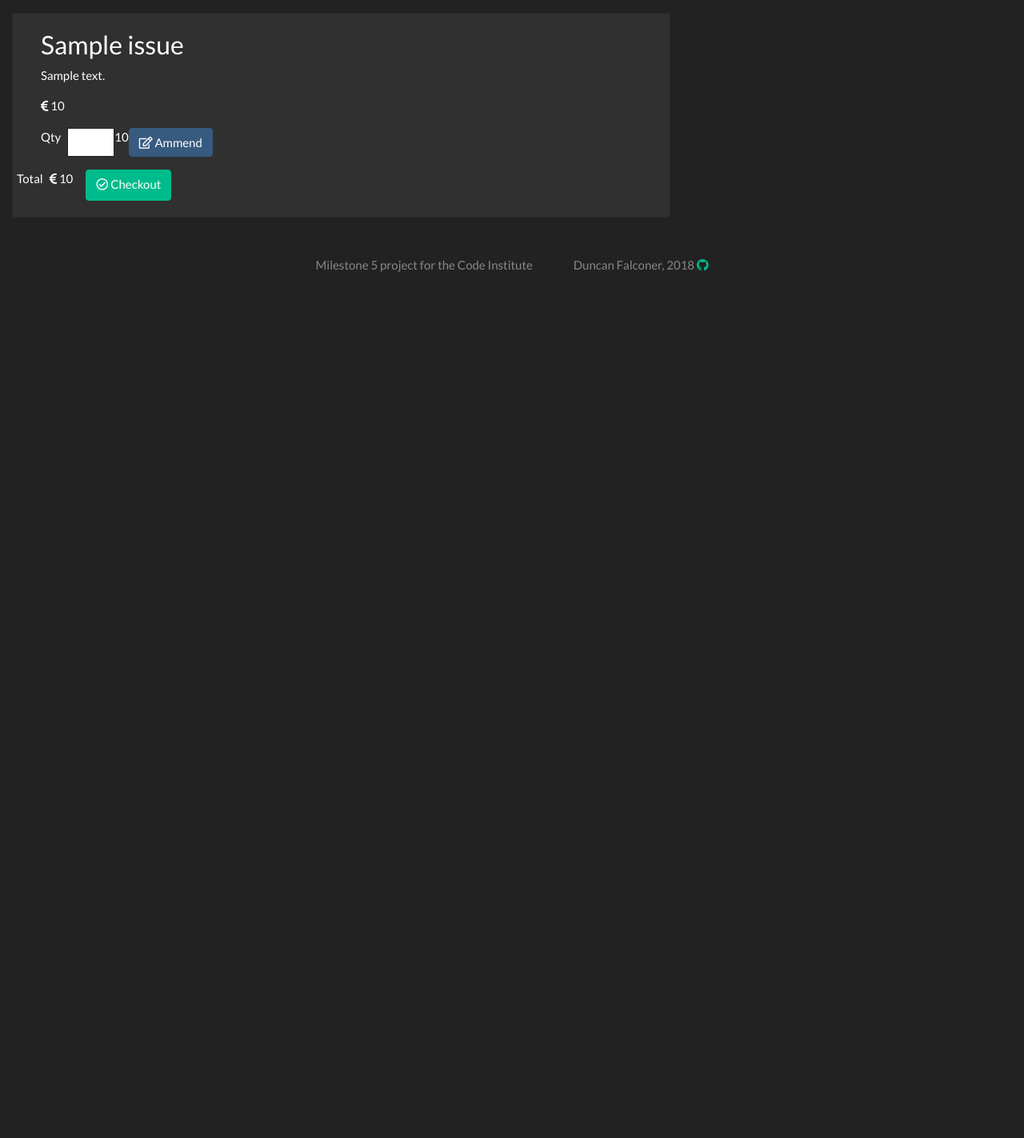
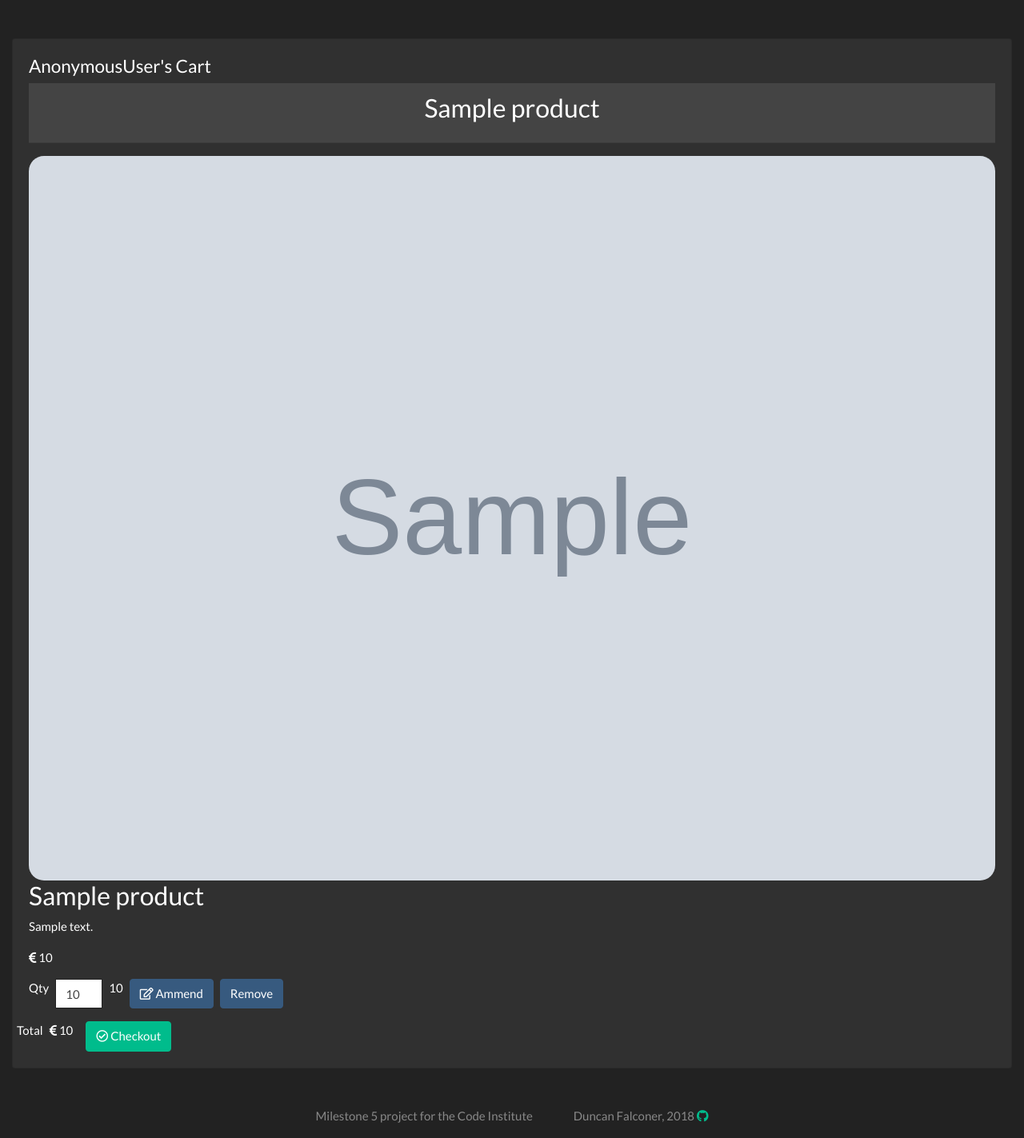
Before and after one commit to ddeveloper72/milestone-5-project, a Django app: template cart/templates/cart.html in a window 1280 px wide. Shown: the part 71-1494 px from the top of the page at 80% size. Before the commit the page ends 411 px from the top, so only its background shows below. Run offline with Django 3.2, Linux system fonts and the light colour scheme; the template is opened without the code that fills it: most values are stand-ins (such as "Sample title", 1, 10 or a date in 2020); grey boxes marked "Sample" are stand-in pictures; some libraries are stand-ins or nearby versions.

Commit message:
Wired up contexts.py to cart.html

```diff
--- a/cart/templates/cart.html
+++ b/cart/templates/cart.html
@@ -1,26 +1,36 @@
 {% extends 'base.html' %}
-
+{% load static from staticfiles %}
 {% load bootstrap4 %}
 
 {% block content %}
-<div class="mt-3">
-    <div class="row flex-column-reverse flex-md-row">
-        <div class="col-sm-12 col-md-8">
+<div class="mt-5">
+    <div class="row row-flex">
+        <div class="col-sm-12">
+
+
             <div class="card">
                 <div class="box">
-
+                    {% if cart_items %}
                     {% for item in cart_items %}
 
-                    <div
-                        class="col-sm-12 col-md-4">
-
-                        <div class="product" style="background-image: url('{{ MEDIA_URL }}{{  item.issue.image }}')">
+                    <div>
+                        <h4>{{user}}'s Cart</h4>
                     </div>
+                    <div class="card-header text-center">
+                        <h3 class="card-title">{{ item.product.title }}</h3>
+                    </div>
+                    <div class="col-md-2 col-sm-4 text-center"></div>
+                    {% if item.product.image %}
+                    <a href="{% url 'issue_detail' item.product.id %}"><img class="card-img-top img-circle mt-3"
+                            src="{{ MEDIA_URL }}{{ item.product.image }}" alt="Profile image"></a>
+                    {% else %}
+                    <span class="fa-placeholder"><i class="fas fa-bug"></i></span>
+                    {% endif %}
 
                     <div class="caption">
-                            <h3>{{ item.issue.title }}</h3>
-                            <p>{{ item.issue.content|truncatewords:300 }}</p>
-                            <p><i class="fas fa-euro-sign"></i> {{ item.issue.price }}</p>
+                        <h3>{{ item.product.title }}</h3>
+                        <p>{{ item.product.content|truncatewords:300 }}</p>
+                        <p><i class="fas fa-euro-sign"></i> {{ item.product.price }}</p>
                         <p>
 
                             <form action="{% url 'adjust_cart' item.id %}" class="form-inline" method="post">
@@ -29,27 +39,39 @@
                                     <label for="exampleInputAmount" class="sr-only">New Qty</label>
                                     <div class="input-group">
                                         <div class="input-group-addon mr-2">Qty</div>
-                                            <input type="number" name="quantity" min="0" max="1" class="form-control"
+                                        <input type="number" name="quantity" value="{{ item.quantity }}" min="0" max="1" class="form-control"
                                             rquired="true">
-                                            <div class="input-group-addon">{{ item.quantity }}</div>
+                                        <div class="input-group-addon ml-2">{{ item.quantity }}</div>
                                     </div>
                                 </div>
-                                    <button class="btn btn-primary" type="submit"><i class="far fa-edit"></i> Ammend</button>
+                                <button class="btn btn-primary ml-2" type="submit"><i class="far fa-edit"></i>
+                                    Ammend</button>
+                                <a href="{% url 'empty_cart' item.id %}" class="btn btn-primary ml-2" role="button">
+                                    Remove</a>
                             </form>
                         </p>
-                        </div>
                     </div>
                     {% endfor %}
 
                     <div class="row">
+
                         <p class="mr-2">Total </p>
                         <p class="mr-2"><i class="fas fa-euro-sign"></i> {{ total }}</p>
-                        <a href="#" class="btn btn-success ml-2" role="button"><i class="far fa-check-circle"></i> Checkout </a>
+                        <a href="#" class="btn btn-success ml-2" role="button"><i class="far fa-check-circle"></i>
+                            Checkout
+                        </a>
                     </div>
+                    {% else %}
+                    <p>Your Cart is Empty</p>
+                    <a href="{% url 'get_issues' %}" class="btn btn-primary ml-2" role="button">
+                            Cancel</a>
+
+                    {% endif %}
                 </div>
             </div>
         </div>
     </div>
 </div>
 
+
 {% endblock content %}
```
Also changed, not shown: cart/contexts.py (+7 -6 lines). Lines whose indentation alone changed are shown as unchanged.
